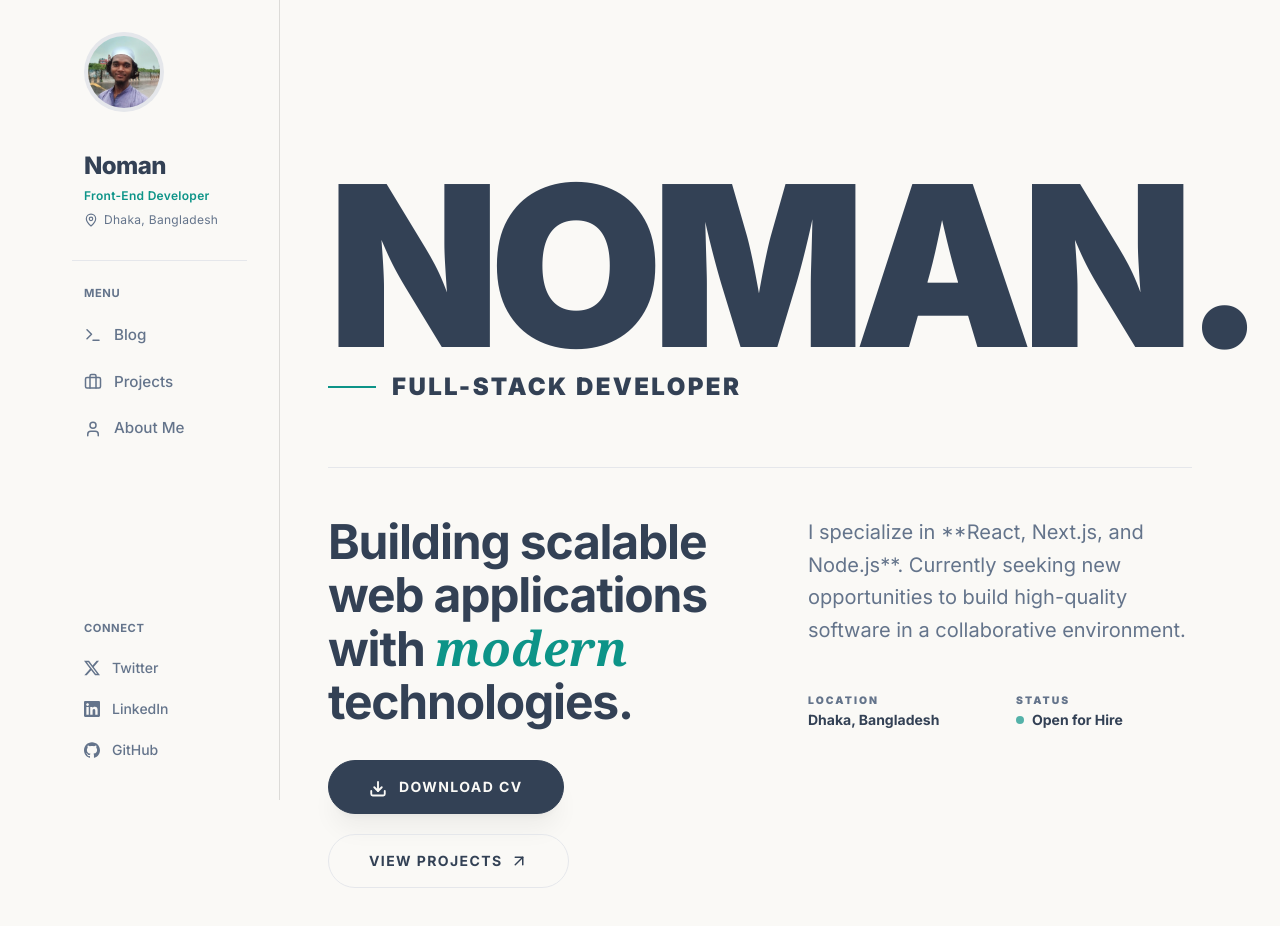
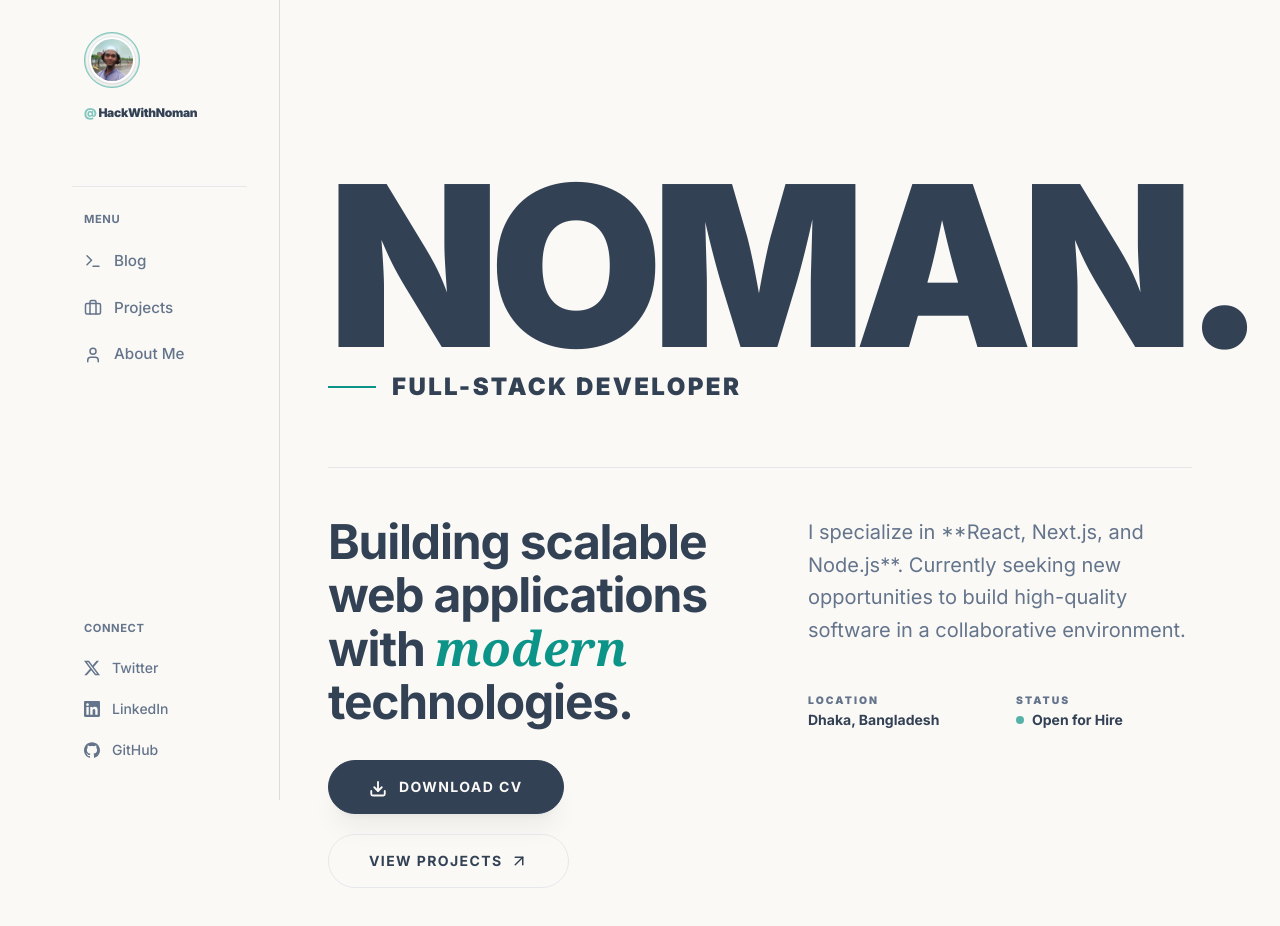
Before and after one commit to HackWithNoman/hackwithnoman-site, a Next.js app: page / in a window 1280 px wide. Shown: the top 926 px of the page. Built offline with nearby package versions, Linux system fonts and the light colour scheme.

Commit message:
feat: updated sidebar

```diff
--- a/src/components/Sidebar.tsx
+++ b/src/components/Sidebar.tsx
@@ -49,8 +49,8 @@ const Sidebar = ({ onNavClick }: SidebarProps) => {
       animate="show"
       className="w-full p-6 lg:p-8 bg-primary md:h-screen md:overflow-y-auto md:border-r md:border-black/12 md:shadow-[4px_0_24px_-2px_rgba(0,0,0,0.03)] flex flex-col md:sticky md:top-0"
     >
-      {/* Profile Section */}
-      <motion.div variants={itemVariants} className="flex flex-col items-start mb-2 px-3">
+      {/* Profile Section - Architectural Status Ring */}
+      <motion.div variants={itemVariants} className="px-3 mb-10">
         <a
           href="#"
           onClick={(e) => {
@@ -58,26 +58,31 @@ const Sidebar = ({ onNavClick }: SidebarProps) => {
             window.scrollTo({ top: 0, behavior: 'smooth' });
             if (onNavClick) onNavClick();
           }}
-          className="group inline-block mb-5 relative"
+          className="group flex flex-col gap-4"
         >
-          <div className="w-20 h-20 rounded-full bg-border overflow-hidden ring-2 ring-transparent group-hover:ring-accent transition-all duration-300 p-1">
-            <div className="w-full h-full rounded-full overflow-hidden bg-white">
+          <div className="relative w-14 h-14 flex items-center justify-center">
+            {/* Pulsing Signal Rings */}
+            <div className="absolute inset-0 rounded-full border-2 border-accent/20 animate-[ping_3s_ease-in-out_infinite]" />
+            <div className="absolute inset-0 rounded-full border border-accent/40" />
+
+            {/* Avatar Circle */}
+            <div className="relative w-12 h-12 rounded-full bg-white border border-border overflow-hidden p-0.5 group-hover:border-accent transition-all duration-500 shadow-sm">
+              <div className="w-full h-full rounded-full overflow-hidden bg-light">
                 <Image
                   src="/avatar.jpg"
                   alt="Noman"
-                className="w-full h-full object-cover group-hover:scale-105 transition-transform duration-300"
+                  className="w-full h-full object-cover group-hover:scale-110 transition-transform duration-700"
                   width={500}
                   height={500}
                 />
               </div>
             </div>
+          </div>
+
+          <h1 className="text-[0.75rem] font-black text-text-primary tracking-tight group-hover:text-accent transition-colors duration-300">
+            <span className="text-accent opacity-50 mr-0.5">@</span>HackWithNoman
+          </h1>
         </a>
-        <h1 className="text-[1.5rem] font-extrabold text-text-primary tracking-tight mt-4">Noman</h1>
-        <p className=" text-xs font-semibold text-accent mt-1 tracking-wide">Front-End Developer</p>
-        <div className="text-xs flex items-center gap-1.5 text-text-secondary mt-2 tracking-wide">
-          <MapPin size={14} />
-          <span>Dhaka, Bangladesh</span>
-        </div>
       </motion.div>
 
       <motion.hr variants={itemVariants} className="border-border my-6" />
```
Lines whose indentation alone changed are shown as unchanged.
